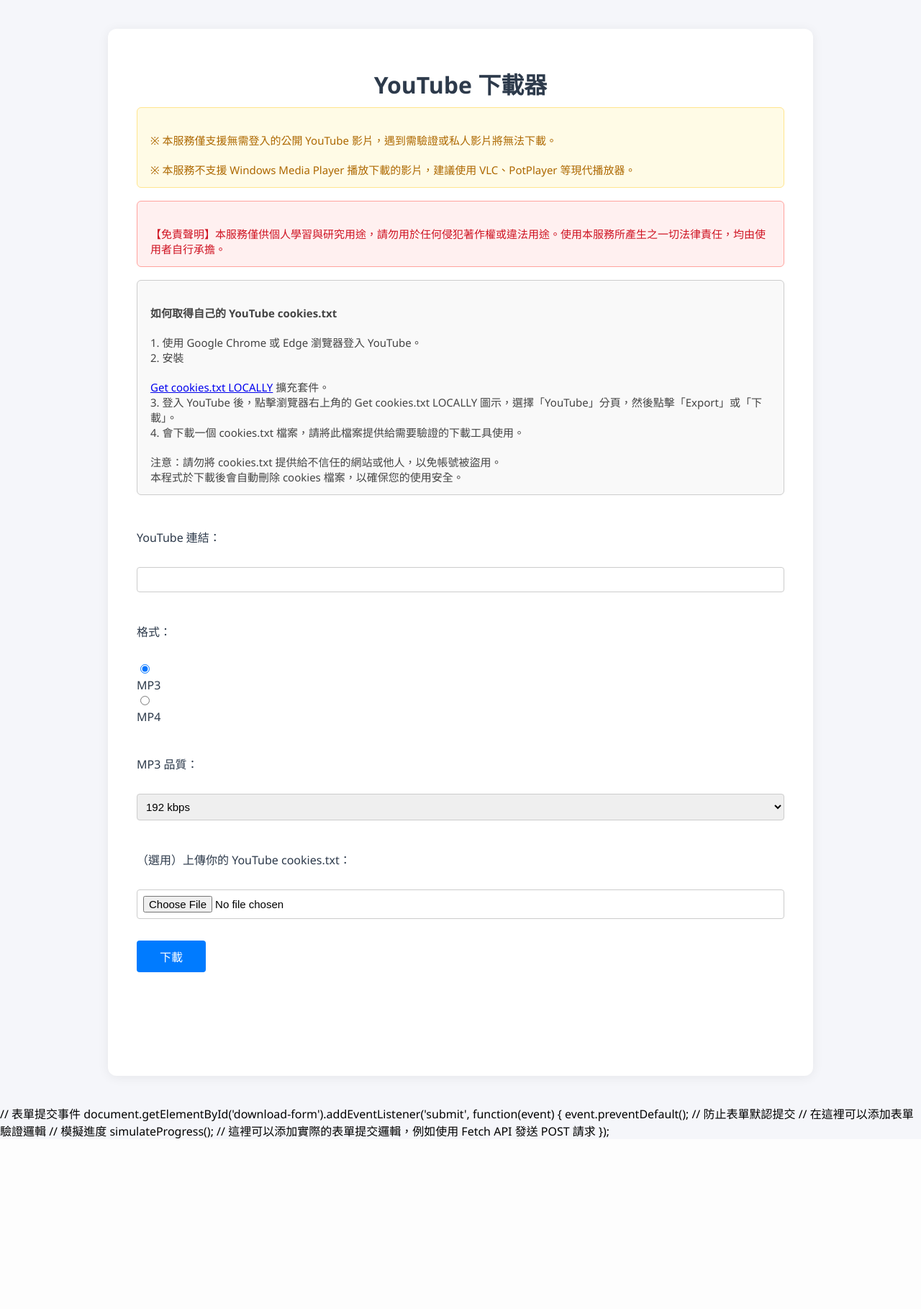
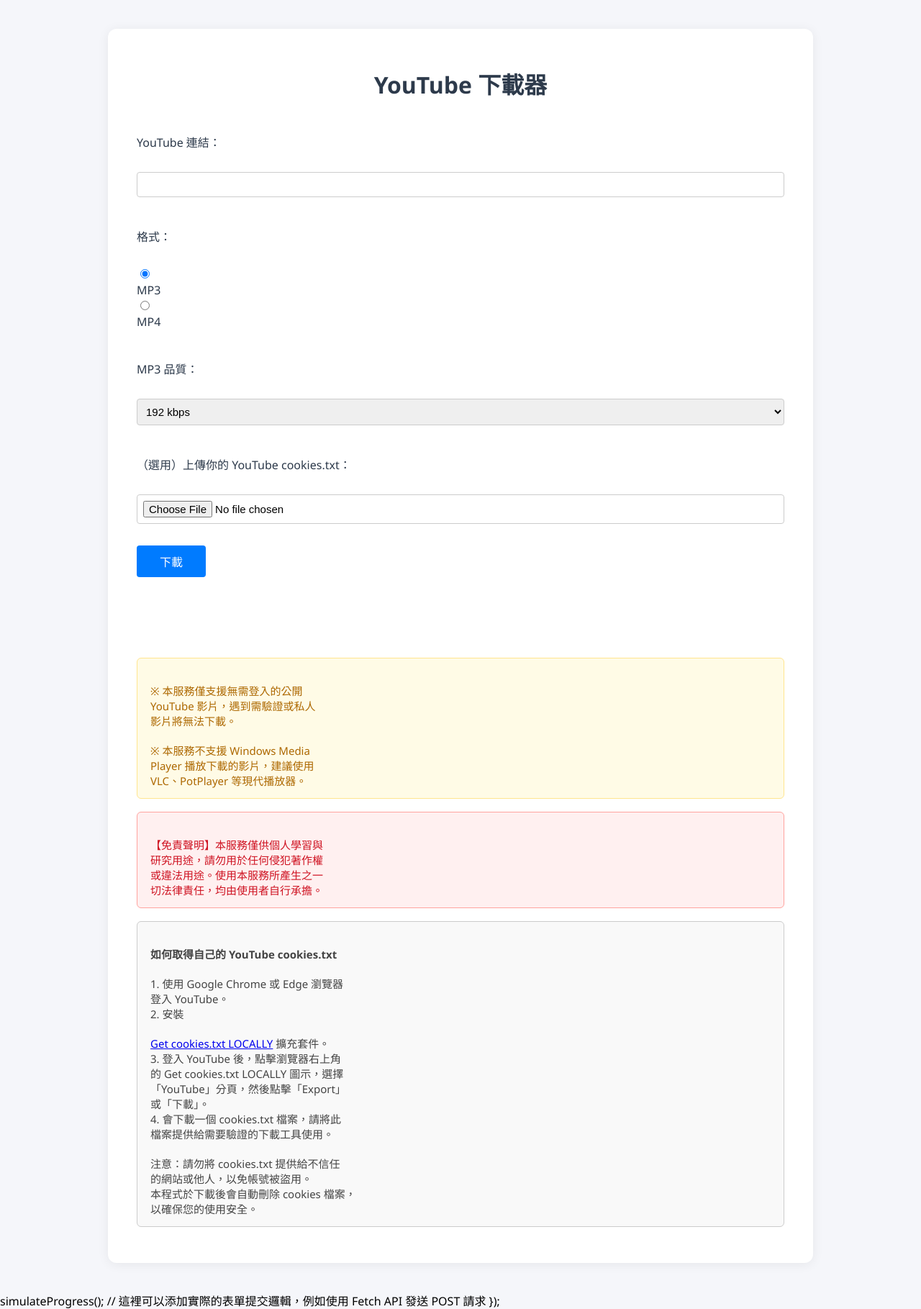
Before and after one commit to rich0514/youtomp3, a Flask app: page / in a window 1280 px wide. Shown: the whole page at 72% size. Before the commit the page ends 1582 px from the top, so only its background shows below. Run offline with Flask 2, Linux system fonts and the light colour scheme.

Commit message:
Add files via upload

```diff
--- a/templates/index.html
+++ b/templates/index.html
@@ -47,13 +47,6 @@
             max-width: 100%;
             overflow-wrap: break-word;
         }
-        /* 自動換行：每40字元換行 */
-        .autowrap40 {
-            word-break: break-all;
-            white-space: pre-line;
-            max-width: 100%;
-            overflow-wrap: break-word;
-        }
         @media (max-width: 600px) {
             .container { padding: 16px 4vw; }
         }
@@ -76,38 +69,19 @@
 <body>
     <div class="container">
         <h1>YouTube 下載器</h1>
-        <div class="notice autowrap40">
-            ※ 本服務僅支援無需登入的公開 YouTube 影片，遇到需驗證或私人影片將無法下載。
-            <br>※ 本服務不支援 Windows Media Player 播放下載的影片，建議使用 VLC、PotPlayer 等現代播放器。
-        </div>
-        <div class="warning autowrap40">
-            【免責聲明】本服務僅供個人學習與研究用途，請勿用於任何侵犯著作權或違法用途。使用本服務所產生之一切法律責任，均由使用者自行承擔。
-        </div>
-        <div class="disclaimer autowrap30">
-            <b>如何取得自己的 YouTube cookies.txt</b><br>
-1. 使用 Google Chrome 或 Edge 瀏覽器登入 YouTube。
-2. 安裝
-<a href="https://chromewebstore.google.com/detail/get-cookiestxt-locally/cclelndahbckbenkjhflpdbgdldlbecc" target="_blank">
-Get cookies.txt LOCALLY</a> 擴充套件。
-3. 登入 YouTube 後，點擊瀏覽器右上角的 Get cookies.txt LOCALLY 圖示，選擇「YouTube」分頁，然後點擊「Export」或「下載」。
-4. 會下載一個 cookies.txt 檔案，請將此檔案提供給需要驗證的下載工具使用。
-
-注意：請勿將 cookies.txt 提供給不信任的網站或他人，以免帳號被盜用。
-本程式於下載後會自動刪除 cookies 檔案，以確保您的使用安全。
-        </div>
         <form method="post" action="/download" enctype="multipart/form-data">
-            <div class="form-group autowrap40">
+            <div class="form-group autowrap30">
                 <label for="url">YouTube 連結：</label>
                 <input type="text" id="url" name="url" required>
             </div>
-            <div class="form-group autowrap40">
+            <div class="form-group autowrap30">
                 <label>格式：</label>
                 <input type="radio" id="mp3" name="format" value="mp3" checked onclick="toggleQuality()">
                 <label for="mp3" style="display:inline;">MP3</label>
                 <input type="radio" id="mp4" name="format" value="mp4" onclick="toggleQuality()">
                 <label for="mp4" style="display:inline;">MP4</label>
             </div>
-            <div class="form-group autowrap40" id="mp3-quality">
+            <div class="form-group autowrap30" id="mp3-quality">
                 <label for="quality_mp3">MP3 品質：</label>
                 <select id="quality_mp3" name="quality_mp3">
                     <option value="192">192 kbps</option>
@@ -115,7 +89,7 @@ Get cookies.txt LOCALLY</a> 擴充套件。
                     <option value="320">320 kbps</option>
                 </select>
             </div>
-            <div class="form-group autowrap40" id="mp4-quality" style="display:none;">
+            <div class="form-group autowrap30" id="mp4-quality" style="display:none;">
                 <label for="quality_mp4">MP4 品質：</label>
                 <select id="quality_mp4" name="quality_mp4">
                     <option value="480">480p</option>
@@ -123,13 +97,13 @@ Get cookies.txt LOCALLY</a> 擴充套件。
                     <option value="1080">1080p</option>
                 </select>
             </div>
-            <div class="form-group autowrap40">
+            <div class="form-group autowrap30">
                 <label for="cookiefile">（選用）上傳你的 YouTube cookies.txt：</label>
                 <input type="file" id="cookiefile" name="cookiefile" accept=".txt">
             </div>
             <button class="btn" type="submit">下載</button>
         </form>
-        <div class="status autowrap40" id="status">
+        <div class="status autowrap30" id="status">
             {% with messages = get_flashed_messages() %}
               {% if messages %}
                 {% for message in messages %}
@@ -138,16 +112,42 @@ Get cookies.txt LOCALLY</a> 擴充套件。
               {% endif %}
             {% endwith %}
         </div>
+        <div class="notice autowrap30">
+            ※ 本服務僅支援無需登入的公開
+            YouTube 影片，遇到需驗證或私人
+            影片將無法下載。
+            <br>※ 本服務不支援 Windows Media
+            Player 播放下載的影片，建議使用
+            VLC、PotPlayer 等現代播放器。
+        </div>
+        <div class="warning autowrap30">
+            【免責聲明】本服務僅供個人學習與
+            研究用途，請勿用於任何侵犯著作權
+            或違法用途。使用本服務所產生之一
+            切法律責任，均由使用者自行承擔。
+        </div>
+        <div class="disclaimer autowrap30">
+            <b>如何取得自己的 YouTube cookies.txt</b><br>
+1. 使用 Google Chrome 或 Edge 瀏覽器
+登入 YouTube。
+2. 安裝
+<a href="https://chromewebstore.google.com/detail/get-cookiestxt-locally/cclelndahbckbenkjhflpdbgdldlbecc" target="_blank">
+Get cookies.txt LOCALLY</a> 擴充套件。
+3. 登入 YouTube 後，點擊瀏覽器右上角
+的 Get cookies.txt LOCALLY 圖示，選擇
+「YouTube」分頁，然後點擊「Export」
+或「下載」。
+4. 會下載一個 cookies.txt 檔案，請將此
+檔案提供給需要驗證的下載工具使用。
+
+注意：請勿將 cookies.txt 提供給不信任
+的網站或他人，以免帳號被盜用。
+本程式於下載後會自動刪除 cookies 檔案，
+以確保您的使用安全。
+        </div>
     </div>
 </body>
 </html>
-      // 表單提交事件
-      document.getElementById('download-form').addEventListener('submit', function(event) {
-        event.preventDefault(); // 防止表單默認提交
-
-        // 在這裡可以添加表單驗證邏輯
-
-        // 模擬進度
         simulateProgress();
 
         // 這裡可以添加實際的表單提交邏輯，例如使用 Fetch API 發送 POST 請求
```
